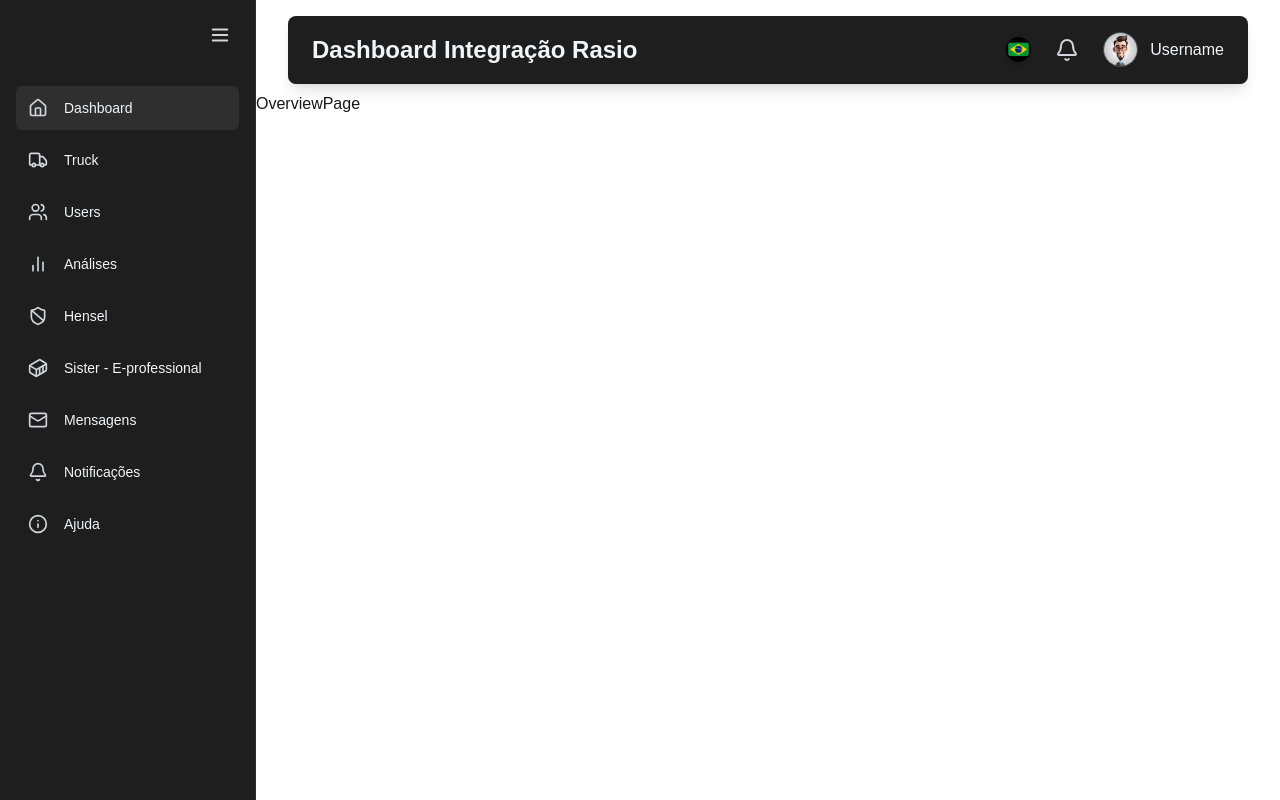
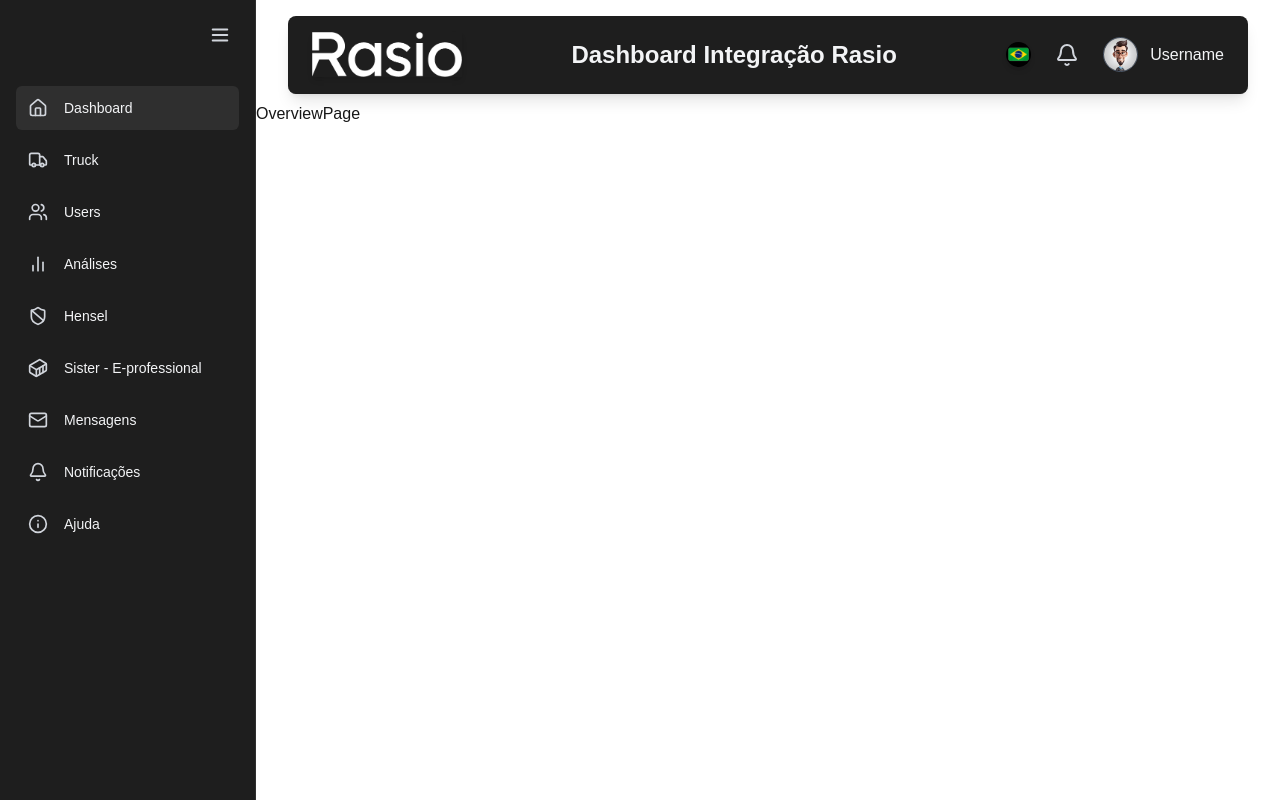
Before and after one commit to Mateussantan/dash_rasio, a Next.js app: page / in a window 1280 px wide. Built offline with nearby package versions, Linux system fonts and the light colour scheme.

Commit message:
inclusão logo-rasio

```diff
--- a/app/components/Header.jsx
+++ b/app/components/Header.jsx
@@ -1,6 +1,7 @@
 import React from "react";
-import { Bell } from "lucide-react";
+import { Bell, ImageMinus } from "lucide-react";
 import Image from "next/image";
+import logo from "../../public/images/logotipo-rasio.png";
 import admin from "../../public/images/admin.jpg";
 import bra from "../../public/images/bra.png";
 
@@ -8,6 +9,13 @@
   return (
     <header className="bg-[#1e1e1e] shadow-lg border-b border-[#1e1e1e] mx-4 sm:mx-6 lg:mx-8 mt-4 mb-2 rounded-lg">
       <div className="max-w-7xl mx-auto py-4 px-4 sm:px-6 flex items-center justify-between">
+        <Image
+            src={logo}
+            alt="logo-rasio"
+            width={150}
+            height={100}
+            className="shadow-md"
+          />
         <h1 className="text-lg sm:text-xl lg:text-2xl font-semibold text-gray-100">
           Dashboard Integração Rasio
         </h1>
```
